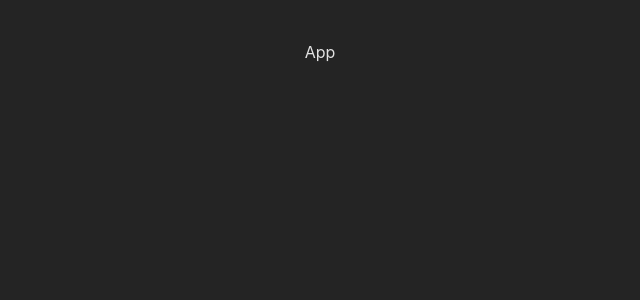
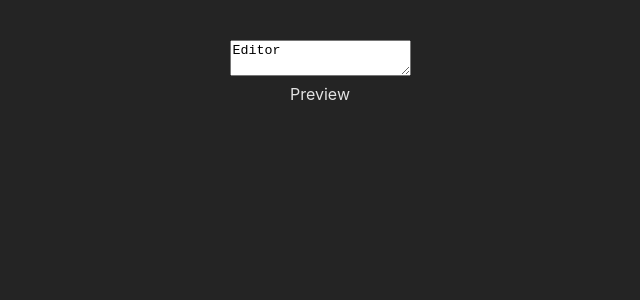
Before and after one commit to linda-94-andersson/Build-a-Markdown-Previewer--User-Story, a React (Vite) app: page / in a window 1280 px wide. Shown: the top 300 px of the page, without its empty margins (320-960 px from the left). Built offline with nearby package versions, Linux system fonts and the light colour scheme.

Commit message:
Render of components

```diff
--- a/src/App.jsx
+++ b/src/App.jsx
@@ -1,7 +1,14 @@
 import "./App.css";
+import Editor from "./components/Editor";
+import Preview from "./components/Preview";
 
 function App() {
-  return <>App</>;
+  return (
+    <div className="app">
+      <Editor />
+      <Preview />
+    </div>
+  );
 }
 
 export default App;
```
